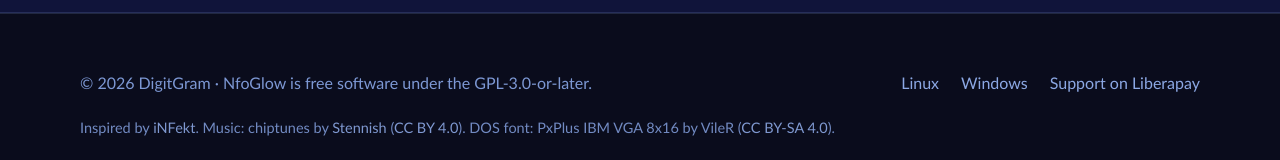
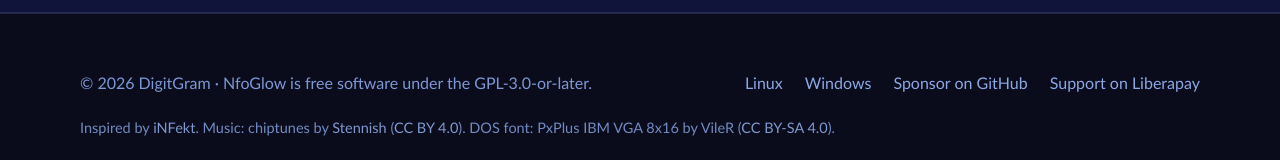
Before and after one commit to DigitGram/nfoglow, a plain HTML site: page index.html in a window 1280 px wide. Shown: the part 4691-4851 px from the top of the page. Drawn offline with Linux system fonts and the light colour scheme.

Commit message:
docs: link GitHub Sponsors in the footer

```diff
--- a/index.html
+++ b/index.html
@@ -331,6 +331,7 @@ dialog.lightbox::backdrop{background:rgba(5,7,20,.93)}
     <div class="links">
       <a href="https://github.com/DigitGram/nfoglow">Linux</a>
       <a href="https://github.com/DigitGram/nfoglow-windows">Windows</a>
+      <a href="https://github.com/sponsors/DigitGram">Sponsor on GitHub</a>
       <a href="https://liberapay.com/DigitGram">Support on Liberapay</a>
     </div>
     <div class="credits">Inspired by <a href="https://github.com/syndicodefront/infekt">iNFekt</a>. Music: chiptunes by <a href="https://soundcloud.com/autistgamer1337/sets/chiptunes">Stennish</a> (<a href="https://creativecommons.org/licenses/by/4.0/">CC BY 4.0</a>). DOS font: PxPlus IBM VGA 8x16 by VileR (<a href="https://creativecommons.org/licenses/by-sa/4.0/">CC BY-SA 4.0</a>).</div>
```
